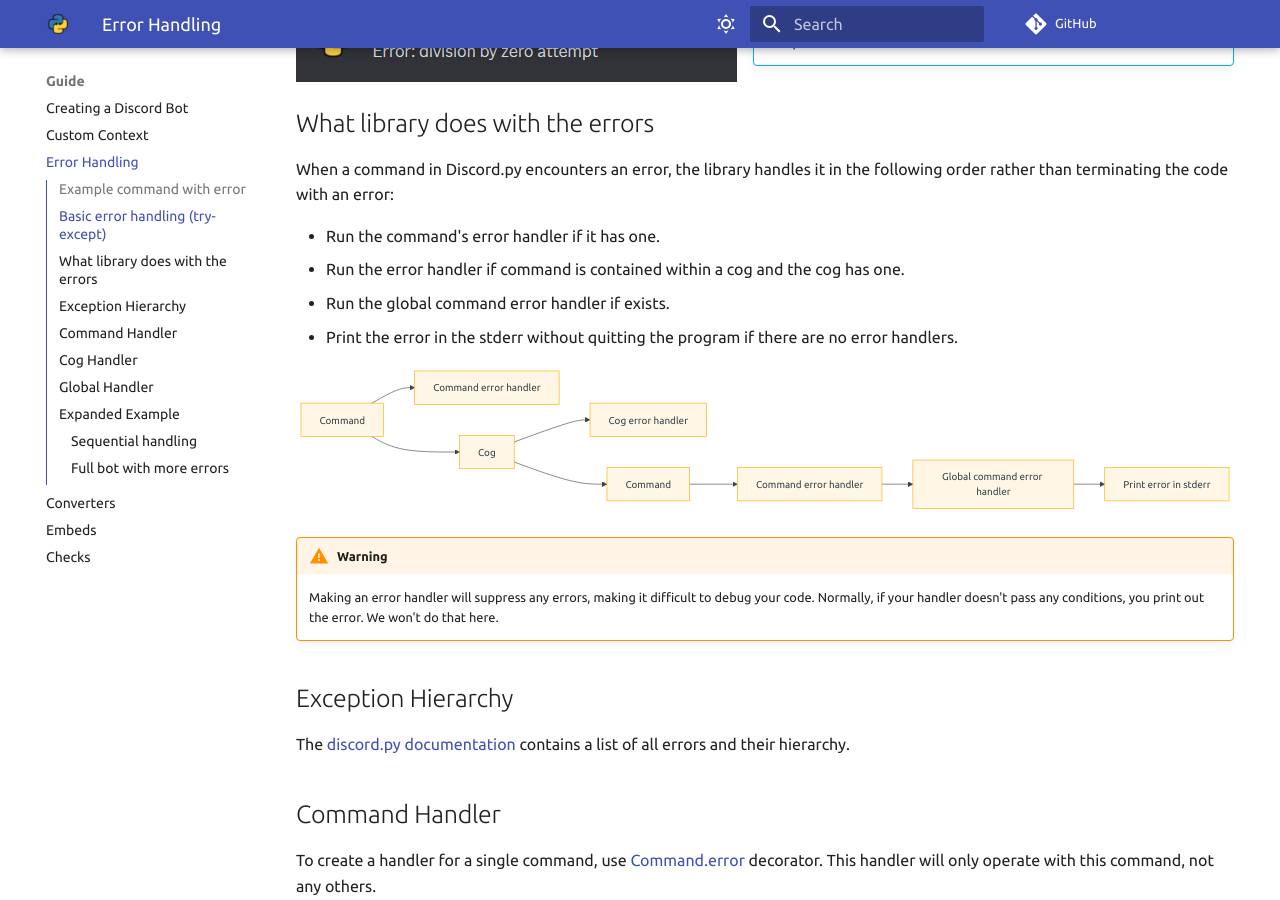
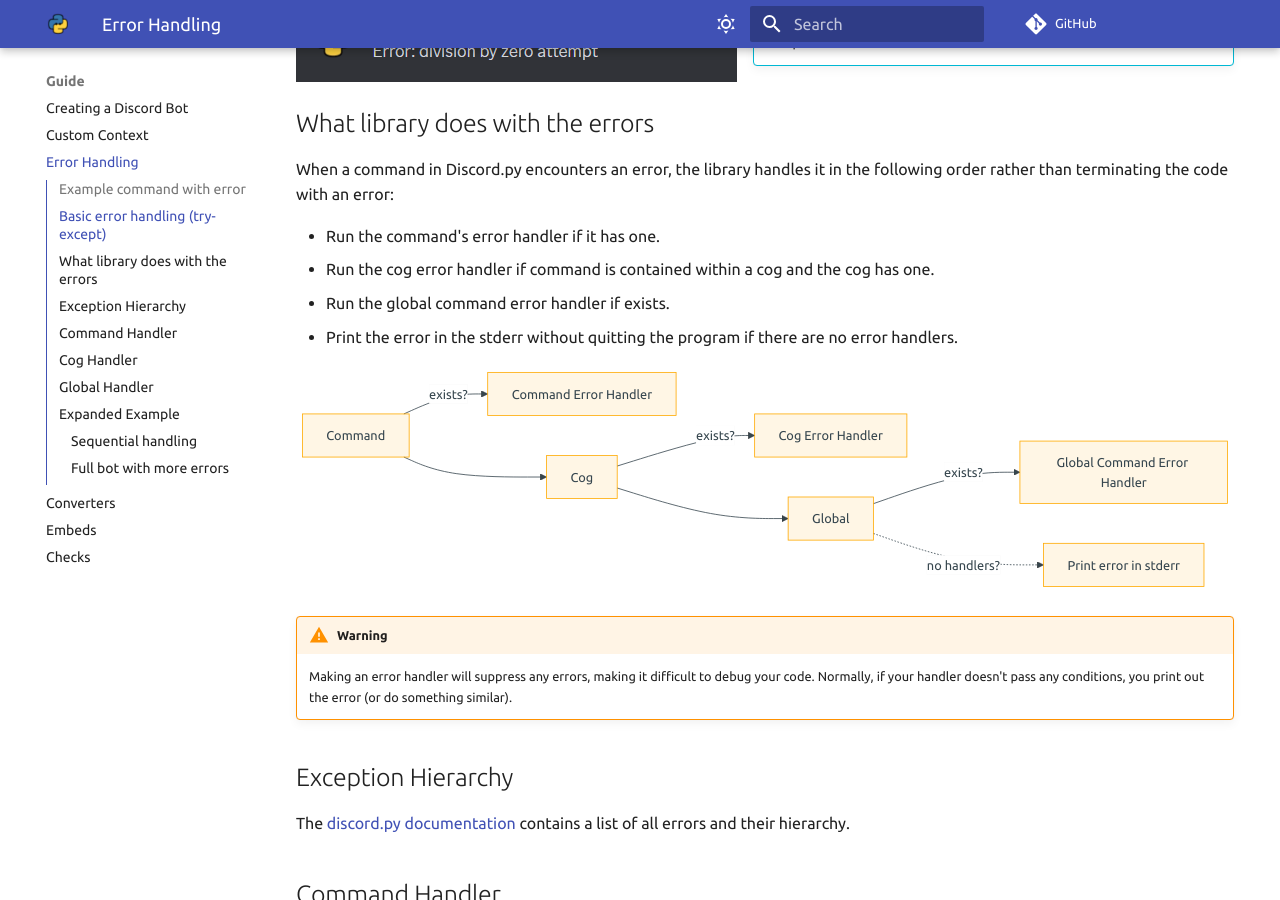
Before and after one commit to FallenDeity/discord.py-masterclass, an MkDocs documentation site: the page built from docs/error-handling.md, in a window 1280 px wide and 900 px high, scrolled down 1495 px. Built offline with MkDocs 1.6.1 and Material for MkDocs 9.7.7, drawn with Linux system fonts in a browser that asks for light colours; comment, search, counter and statistics services are not loaded.

Commit message:
Update error handling page

````diff
--- a/docs/error-handling.md
+++ b/docs/error-handling.md
@@ -61,23 +61,22 @@ async def foo(ctx: commands.Context):
 When a command in Discord.py encounters an error, the library handles it in the following order rather than terminating the code with an error:
 
 * Run the command's error handler if it has one.
-* Run the error handler if command is contained within a cog and the cog has one.
+* Run the cog error handler if command is contained within a cog and the cog has one.
 * Run the global command error handler if exists.
 * Print the error in the stderr without quitting the program if there are no error handlers.
 
 ```mermaid
 graph LR
-    A[Command] --> B[Command error handler]
+    A[Command] -->|exists?| B[Command Error Handler]
     A --> C[Cog]
-    C --> D[Cog error handler]
-    C --> E[Command]
-    E --> F[Command error handler]
-    F --> G[Global command error handler]
-    G --> H[Print error in stderr]
+    C -->|exists?| D[Cog Error Handler]
+    C --> E[Global]
+    E -->|exists?| F[Global Command Error Handler]
+    E -. no handlers? .-> G[Print error in stderr]
 ```
 
 !!! warning "Warning"
-    Making an error handler will suppress any errors, making it difficult to debug your code. Normally, if your handler doesn't pass any conditions, you print out the error. We won't do that here.
+    Making an error handler will suppress any errors, making it difficult to debug your code. Normally, if your handler doesn't pass any conditions, you print out the error (or do something similar).
 
 ## Exception Hierarchy
 
@@ -97,7 +96,7 @@ async def foo_error(ctx: commands.Context, error: commands.CommandError):
     await ctx.send(error)
 ```
 
-![Showcase](assets/error-handling/2.png){ style="width: 100%" }
+![Showcase](assets/error-handling/2.png)
 
 Much better! But to a user who is not a programmer, it does not appear to be very understandable So we can simply format it whatever we like. [Built-in isinstance function](https://docs.python.org/3/library/functions.html#isinstance) is suggested as a method for determining the type of error.
 
````
